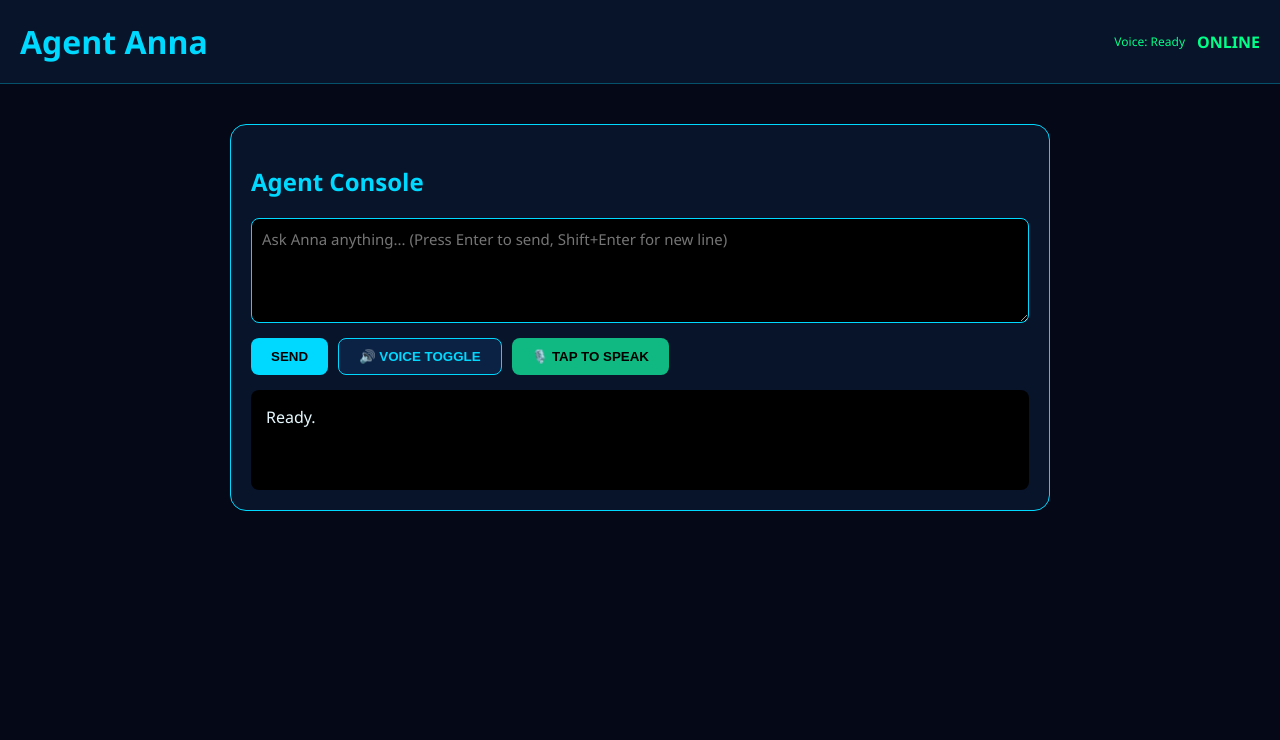
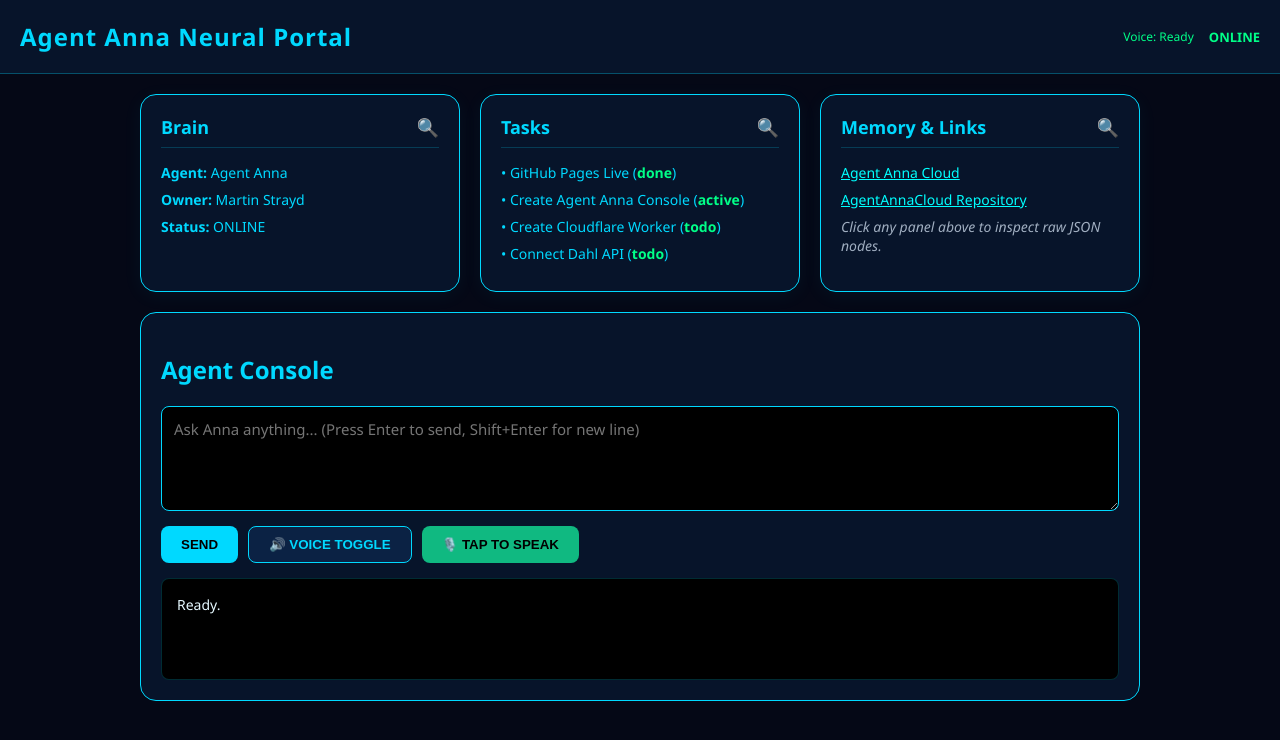
Before and after one commit to agent-anna/AgentAnnaCloud, a plain HTML site: page public/index.html in a window 1280 px wide. Drawn offline with Linux system fonts and the light colour scheme.

Commit message:
Upgrade portal with clickable brain/task/memory inspection modals

```diff
--- a/public/index.html
+++ b/public/index.html
@@ -3,35 +3,67 @@
 <head>
 <meta charset="utf-8">
 <meta name="viewport" content="width=device-width,initial-scale=1">
-<title>Agent Anna</title>
+<title>Agent Anna Neural Portal</title>
 <style>
 body{margin:0;background:#050816;color:#00d9ff;font-family:Segoe UI,Arial,sans-serif;}
 header{padding:20px;border-bottom:1px solid rgba(0,217,255,.3);background:#07142a;display:flex;justify-content:space-between;align-items:center;flex-wrap:wrap;gap:10px;}
-h1{margin:0;}
-.container{padding:20px;max-width:820px;margin:0 auto;}
-.panel{border:1px solid #00d9ff;border-radius:16px;background:#07142a;padding:20px;margin-top:20px;}
-textarea{width:100%;height:105px;background:#000;color:#00ffff;border:1px solid #00d9ff;border-radius:8px;padding:10px;box-sizing:border-box;font-family:inherit;font-size:15px;outline:none;}
-button{margin-top:10px;padding:10px 20px;cursor:pointer;background:#00d9ff;color:#000;border:none;border-radius:8px;font-weight:bold;}
+h1{margin:0;font-size:24px;letter-spacing:1px;}
+.container{padding:20px;max-width:1000px;margin:0 auto;}
+.grid{display:grid;gap:20px;grid-template-columns:repeat(auto-fit,minmax(300px,1fr));}
+.panel{border:1px solid #00d9ff;border-radius:16px;background:#07142a;padding:20px;cursor:pointer;transition:all 0.2s ease;box-shadow:0 4px 20px rgba(0,217,255,0.05);}
+.panel:hover{transform:translateY(-3px);border-color:#00ff88;box-shadow:0 6px 25px rgba(0,255,136,0.15);}
+.panel h2{margin-top:0;font-size:18px;border-bottom:1px solid rgba(0,217,255,0.2);padding-bottom:8px;display:flex;justify-content:space-between;align-items:center;}
+.item{margin-bottom:8px;font-size:14px;}
+.console-panel{border:1px solid #00d9ff;border-radius:16px;background:#07142a;padding:20px;margin-top:20px;}
+textarea{width:100%;height:105px;background:#000;color:#00ffff;border:1px solid #00d9ff;border-radius:8px;padding:12px;box-sizing:border-box;font-family:inherit;font-size:15px;outline:none;}
+button{margin-top:10px;padding:10px 20px;cursor:pointer;background:#00d9ff;color:#000;border:none;border-radius:8px;font-weight:bold;transition:opacity 0.2s;}
+button:hover{opacity:0.85;}
 button.secondary{background:#0b2244;color:#00d9ff;border:1px solid #00d9ff;}
 button.mic-btn{background:#10b981;color:#000;}
 button.mic-btn.listening{background:#ef4444;color:#fff;animation:pulse 1.5s infinite;}
 @keyframes pulse{0%{opacity:1;}50%{opacity:0.4;}100%{opacity:1;}}
-.status{color:#00ff88;font-weight:bold;}
-#response{margin-top:15px;padding:15px;border-radius:8px;background:#000;min-height:70px;white-space:pre-wrap;color:#e6f9ff;line-height:1.55;}
+.status{color:#00ff88;font-weight:bold;font-size:13px;}
+#response{margin-top:15px;padding:15px;border-radius:8px;background:#000;min-height:70px;white-space:pre-wrap;color:#e6f9ff;line-height:1.55;font-size:14px;border:1px solid rgba(0,217,255,0.2);}
+/* Modal Inspector */
+#modal{display:none;position:fixed;top:0;left:0;width:100%;height:100%;background:rgba(5,8,22,0.85);backdrop-filter:blur(5px);justify-content:center;align-items:center;z-index:1000;}
+.modal-content{background:#07142a;border:1px solid #00ff88;border-radius:16px;padding:30px;width:90%;max-width:600px;box-shadow:0 0 30px rgba(0,255,136,0.2);position:relative;}
+.modal-content h3{margin-top:0;color:#00ff88;}
+pre{background:#000;padding:15px;border-radius:8px;color:#00ffff;overflow-x:auto;font-size:13px;border:1px solid rgba(0,217,255,0.3);}
+.close-btn{position:absolute;top:15px;right:20px;background:none;border:none;color:#00d9ff;font-size:20px;cursor:pointer;}
 </style>
 </head>
 <body>
 
 <header>
-  <h1>Agent Anna</h1>
-  <div style="display:flex;gap:12px;align-items:center;">
+  <h1>Agent Anna Neural Portal</h1>
+  <div style="display:flex;gap:15px;align-items:center;">
     <span id="voiceStatus" style="font-size:12px;color:#00ff88;">Voice: Ready</span>
     <div class="status">ONLINE</div>
   </div>
 </header>
 
 <div class="container">
-  <div class="panel">
+  <div class="grid">
+    <!-- Brain Module -->
+    <div class="panel" onclick="inspectAsset('brain.json', 'Brain Module (brain.json)')">
+      <h2>Brain <span>🔍</span></h2>
+      <div id="brain">Loading core...</div>
+    </div>
+
+    <!-- Tasks Module -->
+    <div class="panel" onclick="inspectAsset('tasks.json', 'Active Tasks Matrix (tasks.json)')">
+      <h2>Tasks <span>🔍</span></h2>
+      <div id="tasks">Loading tasks...</div>
+    </div>
+
+    <!-- Links / Memory Module -->
+    <div class="panel" onclick="inspectAsset('memory.json', 'Neural Memory (memory.json)')">
+      <h2>Memory & Links <span>🔍</span></h2>
+      <div id="links">Loading links...</div>
+    </div>
+  </div>
+
+  <div class="console-panel">
     <h2>Agent Console</h2>
     <textarea id="prompt" placeholder="Ask Anna anything... (Press Enter to send, Shift+Enter for new line)"></textarea>
     <div style="display:flex;gap:10px;flex-wrap:wrap;">
@@ -40,6 +72,15 @@ button.mic-btn.listening{background:#ef4444;color:#fff;animation:pulse 1.5s infi
       <button id="micBtn" class="mic-btn" onclick="toggleMic()">🎙️ TAP TO SPEAK</button>
     </div>
     <div id="response">Ready.</div>
+  </div>
+</div>
+
+<!-- Interactive Inspection Modal -->
+<div id="modal" onclick="if(event.target === this) closeModal()">
+  <div class="modal-content">
+    <button class="close-btn" onclick="closeModal()">&times;</button>
+    <h3 id="modalTitle">Asset Inspector</h3>
+    <pre id="modalBody">Loading JSON...</pre>
   </div>
 </div>
 
@@ -127,7 +168,7 @@ function updateVoiceButton() {
   }
 }
 
-// Tap-to-Speak Microphone Setup (Speech Recognition)
+// Tap-to-Speak Microphone Setup
 function toggleMic() {
   const SpeechRecognition = window.SpeechRecognition || window.webkitSpeechRecognition;
   if (!SpeechRecognition) {
@@ -158,14 +199,8 @@ function toggleMic() {
     ask();
   };
 
-  recognition.onerror = (event) => {
-    console.warn("Speech recognition error:", event.error);
-    stopMicUI();
-  };
-
-  recognition.onend = () => {
-    stopMicUI();
-  };
+  recognition.onerror = () => { stopMicUI(); };
+  recognition.onend = () => { stopMicUI(); };
 
   recognition.start();
 }
@@ -175,6 +210,51 @@ function stopMicUI() {
   const micBtn = document.getElementById("micBtn");
   micBtn.textContent = "🎙️ TAP TO SPEAK";
   micBtn.classList.remove("listening");
+}
+
+// Dynamic Asset Inspector Modal
+async function inspectAsset(filename, title) {
+  document.getElementById("modalTitle").textContent = title;
+  document.getElementById("modalBody").textContent = "Loading raw node data...";
+  document.getElementById("modal").style.display = "flex";
+
+  try {
+    const res = await fetch(filename);
+    const data = await res.json();
+    document.getElementById("modalBody").textContent = JSON.stringify(data, null, 2);
+  } catch (err) {
+    document.getElementById("modalBody").textContent = "Error loading " + filename + ": " + err;
+  }
+}
+
+function closeModal() {
+  document.getElementById("modal").style.display = "none";
+}
+
+// Load brain, tasks, and links dynamically on boot
+async function loadPortal() {
+  try {
+    const [brain, tasks, links] = await Promise.all([
+      fetch("brain.json").then(r => r.json()),
+      fetch("tasks.json").then(r => r.json()),
+      fetch("links.json").then(r => r.json())
+    ]);
+
+    document.getElementById("brain").innerHTML =
+      `<div class="item"><b>Agent:</b> ${brain.agent}</div>` +
+      `<div class="item"><b>Owner:</b> ${brain.owner}</div>` +
+      `<div class="item"><b>Status:</b> ${brain.status}</div>`;
+
+    document.getElementById("tasks").innerHTML =
+      tasks.map(t => `<div class="item">• ${t.task} (<b style="color:#00ff88">${t.status}</b>)</div>`).join("");
+
+    document.getElementById("links").innerHTML =
+      links.map(l => `<div class="item"><a href="${l.url}" target="_blank" style="color:#00ffff;text-decoration:underline;">${l.name}</a></div>`).join("") +
+      `<div class="item" style="margin-top:6px;color:#a0aec0;font-style:italic;">Click any panel above to inspect raw JSON nodes.</div>`;
+
+  } catch (err) {
+    console.warn("Portal data load fallback:", err);
+  }
 }
 
 document.getElementById("prompt").addEventListener("keydown", function(event) {
@@ -211,6 +291,8 @@ async function ask() {
     resDiv.textContent = "Error: " + err;
   }
 }
+
+loadPortal();
 </script>
 
 </body>
```
